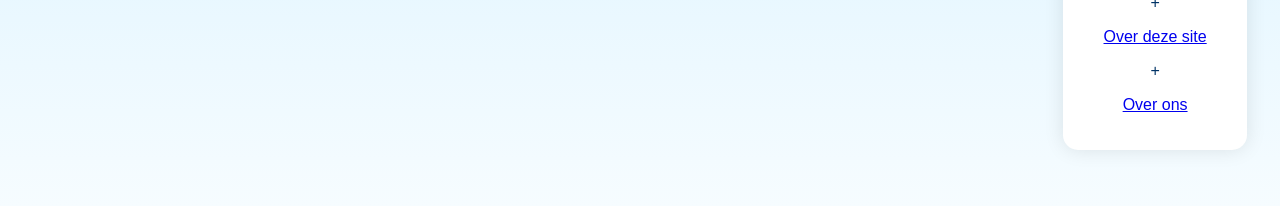
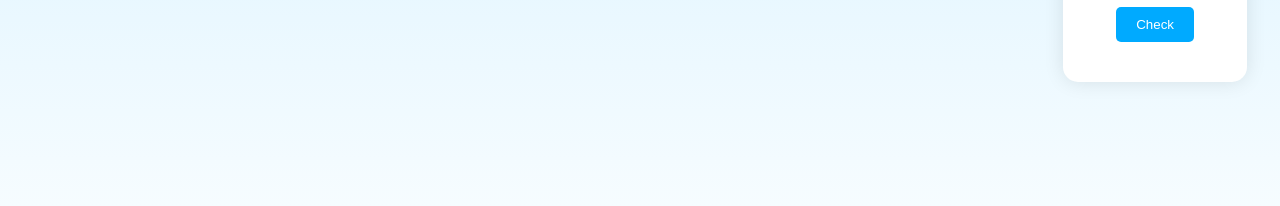
Before and after one commit to Kees-DQG/moet-ik-krabben, a plain HTML site: page index.html in a window 1280 px wide. Shown: the part 452-658 px from the top of the page. Drawn offline with Linux system fonts and the light colour scheme.

Commit message:
Update index.html

```diff
--- a/index.html
+++ b/index.html
@@ -23,8 +23,6 @@ index 286606e..23f4448 100644
       <input type="text" id="locationInput" placeholder="Vul je woonplaats of postcode in" />
       <button onclick="checkWeather()">Check</button>
       <div id="result"></div>
- +    <p><a href="about.html">Over deze site</a></p>
-+    <p><a href="over-ons.html">Over ons</a></p>
     </div>
     <script src="script.js"></script>
   </body>
```
